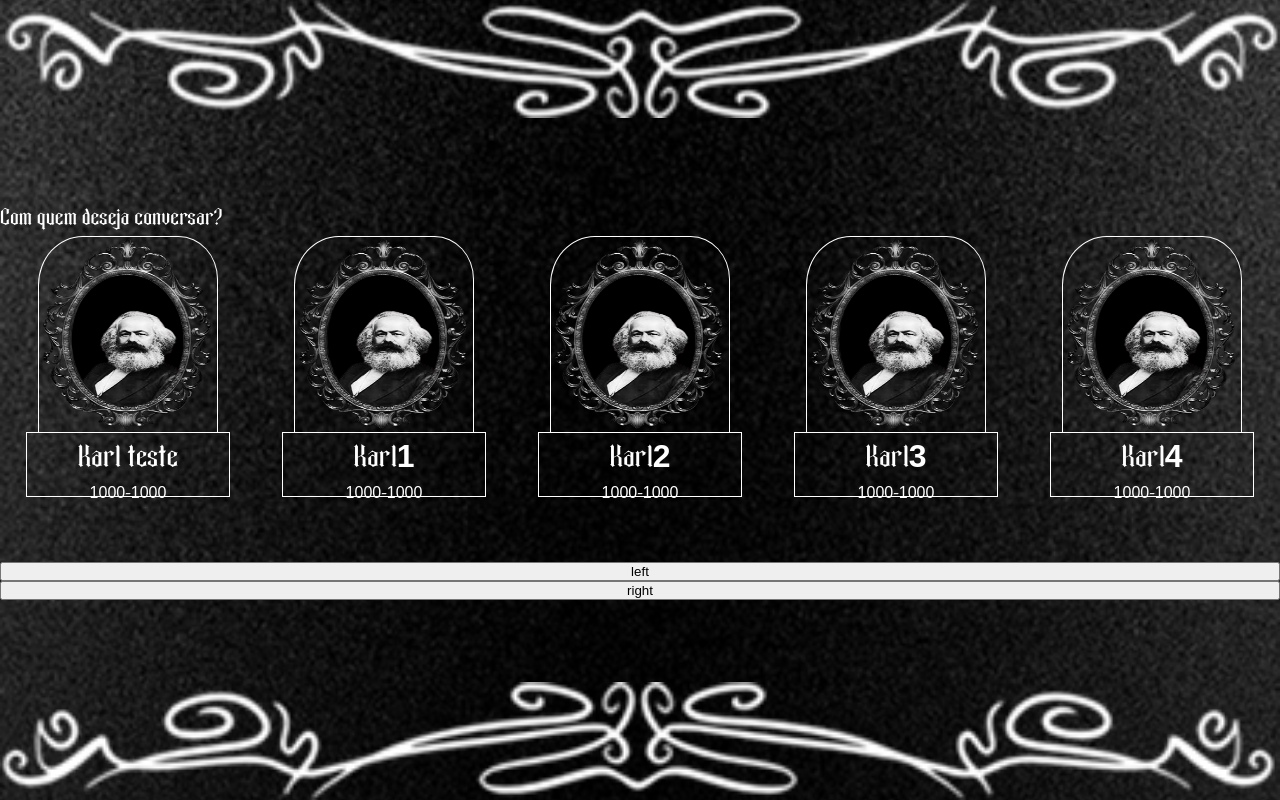
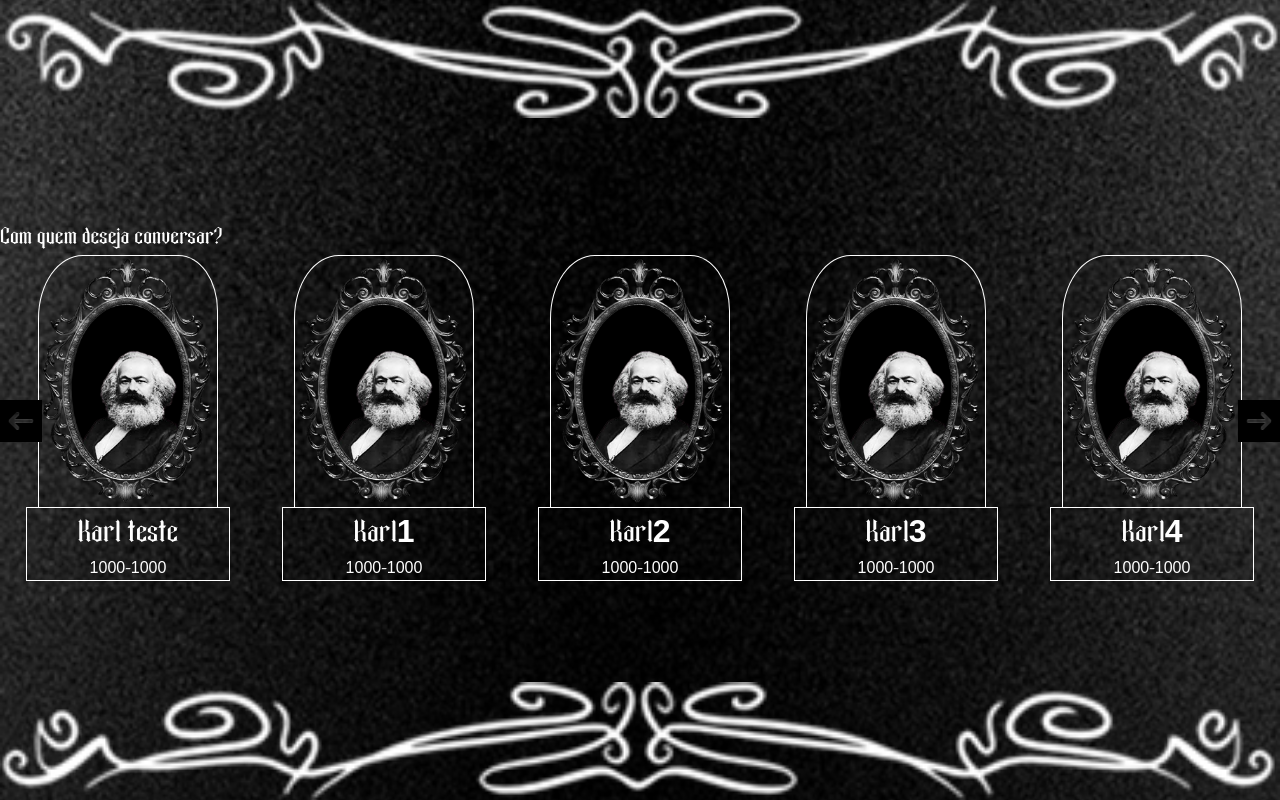
Before and after one commit to Patrikmagalhaes/conselhos_frontend, a React (Vite) app: page / in a window 1280 px wide. Built offline with nearby package versions, Linux system fonts and the light colour scheme.

Commit message:
feat(carousel) add arrows

```diff
--- a/src/screens/SelectCharacter/Carousel.tsx
+++ b/src/screens/SelectCharacter/Carousel.tsx
@@ -1,9 +1,10 @@
 import { useEffect, useState, useRef } from "react"
-import { BorderDown, BorderUpLapide, ContainerCarousel, ContainerItem, ContainerLapide, ImageLapide } from "./styles"
+import { ArrowImage, BorderDown, BorderUpLapide, ContainerCarousel, ContainerItem, ContainerLapide, ImageLapide } from "./styles"
 
-function Carousel() {''
+function Carousel() {
+    ''
     const [datas, setDatas] = useState([])
-    const carousel = useRef<HTMLDivElement| null>(null)
+    const carousel = useRef<HTMLDivElement | null>(null)
     useEffect(() => {
 
         fetch("http://localhost:5173/src/assets/teste/teste.json")
@@ -11,19 +12,20 @@ function Carousel() {''
             .then(data => setDatas(data))
     }, [])
 
-    const handleLeftClick = (e: React.MouseEvent<HTMLButtonElement>) => {
+    const handleLeftClick = (e: React.MouseEvent<HTMLImageElement>) => {
         e.preventDefault()
         console.log(carousel.current!.offsetWidth)
         carousel.current!.scrollLeft += carousel.current!.offsetWidth
     }
-    const handleRightClick = (e: React.MouseEvent<HTMLButtonElement>) => {
+    const handleRightClick = (e: React.MouseEvent<HTMLImageElement>) => {
         e.preventDefault()
-       console.log(carousel.current!.offsetWidth)
-       carousel.current!.scrollLeft -= carousel.current!.offsetWidth
+        console.log(carousel.current!.offsetWidth)
+        carousel.current!.scrollLeft -= carousel.current!.offsetWidth
     }
     return (
         <>
             <ContainerCarousel ref={carousel}>
+                <ArrowImage onClick={handleLeftClick} style={{  transform: "rotate(180deg)" }} src="./src/assets/images/arrow.png" alt="Flecha Direita" />
                 {datas.map((item) => {
                     const { data, nome, image } = item
 
@@ -42,9 +44,10 @@ function Carousel() {''
                     )
                 })
                 }
+                <ArrowImage onClick={handleRightClick} style={{  right: "0" }} src="./src/assets/images/arrow.png" alt="Flecha Direita" />
             </ContainerCarousel>
-            <button onClick={handleLeftClick}>left</button>
-            <button onClick={handleRightClick}>right</button>
+
+
         </>
     )
 }
--- a/src/screens/SelectCharacter/styles.ts
+++ b/src/screens/SelectCharacter/styles.ts
@@ -25,6 +25,7 @@ export const ContainerCarousel = styled.div`
   scroll-behavior: smooth;
   scroll-snap-type: x mandatory;
 
+  position:relative;
 
   &::-webkit-scrollbar {
    display:none;
@@ -42,6 +43,7 @@ display: flex;
 flex-direction: column;
 align-items: center;
  cursor: grab;
+
 `
 
 export const ImageLapide = styled.img`
@@ -59,7 +61,7 @@ width: 100%;
 export const ContainerLapide = styled.div`
 display: flex;
 flex-direction: column;
-
+height: fit-content;
 `
 export const BorderUpLapide = styled.div`
 display: flex;
@@ -83,3 +85,7 @@ export const OrnamentImage = styled.img`
 width: 100%;
 position: fixed;
 `
+export const ArrowImage = styled.img`
+position: fixed;
+top: 50%;
+`
```
